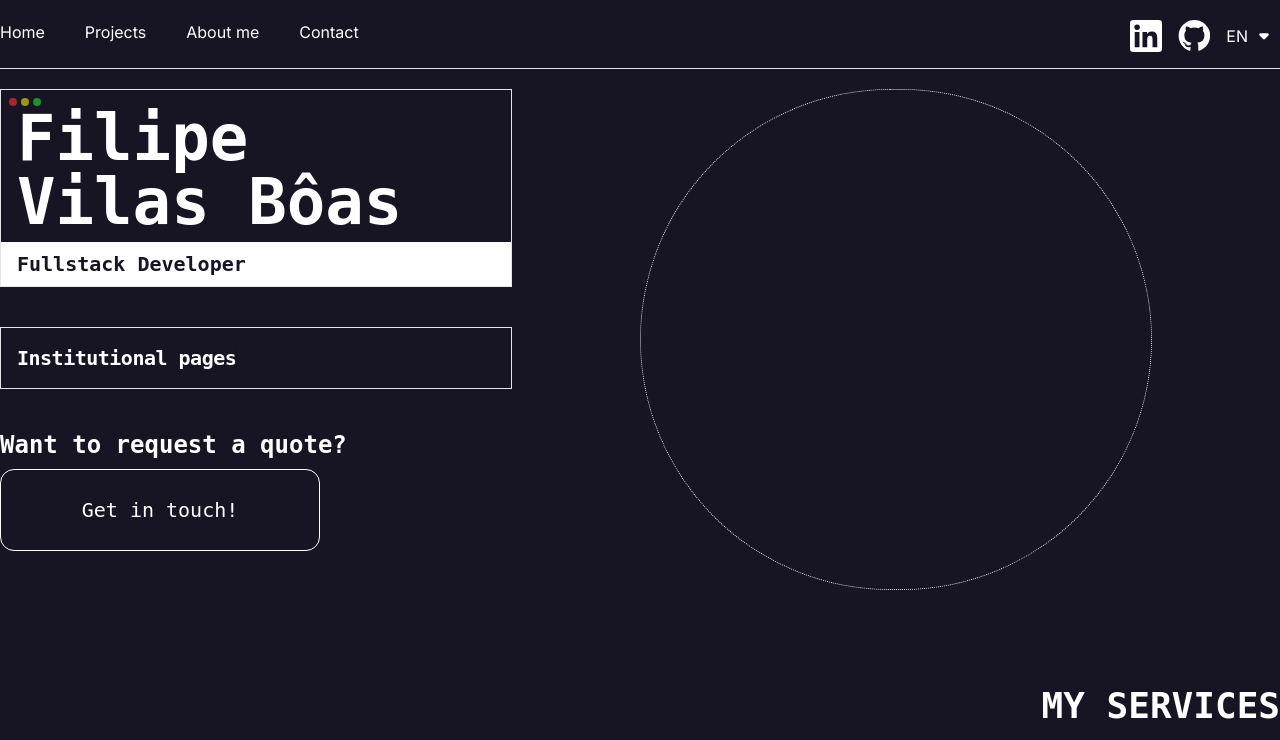
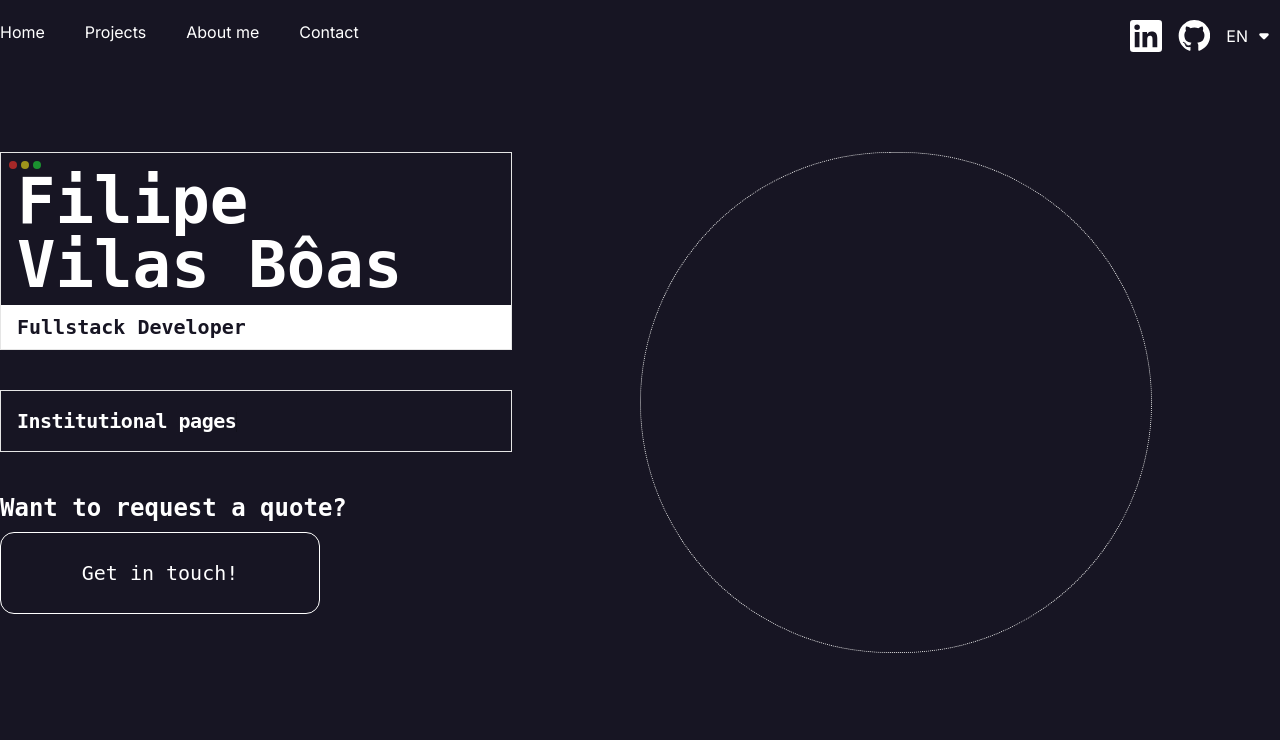
Before and after one commit to filipesvb/my-portfolio, a React (Vite) app: page / in a window 1280 px wide. Shown: the top 740 px of the page. Built offline with nearby package versions, Linux system fonts and the light colour scheme; a web font is replaced by a local one.

Commit message:
style-fix: removed Divider beneath Header Component / added variant object option to the Section component

```diff
--- a/src/components/Header/index.jsx
+++ b/src/components/Header/index.jsx
@@ -29,7 +29,6 @@ const Header = () => {
             />
           </div>
         </div>
-        <Divider />
       </Wrapper>
     </header>
   );
--- a/src/components/Section/index.tsx
+++ b/src/components/Section/index.tsx
@@ -1,7 +1,7 @@
 import { ReactNode } from "react";
 
-const Section = ({children}: {children: ReactNode}) => {
-  return <section className="mt-20">{children}</section>
+const Section = ({children, variant}: {children: ReactNode, variant?: object}) => {
+  return <section className="mt-20" style={variant}>{children}</section>
 }
 
 export default Section;
--- a/src/pages/Home/components/Hero/index.jsx
+++ b/src/pages/Home/components/Hero/index.jsx
@@ -1,14 +1,15 @@
 import HeroImageContainer from "./components/HeroImageContainer";
 import HeroText from "./components/HeroText";
+import Section from '../../../../components/Section';
 
 const Hero = () => {
   return (
-    <section className='flex w-full'>
+    <Section className='flex w-full' variant={{'display': 'flex', 'width': '100%', 'justify-content': "space-between"}}>
 
       <HeroText />
       <HeroImageContainer />
 
-    </section>
+    </Section>
   )
 }
 
```
